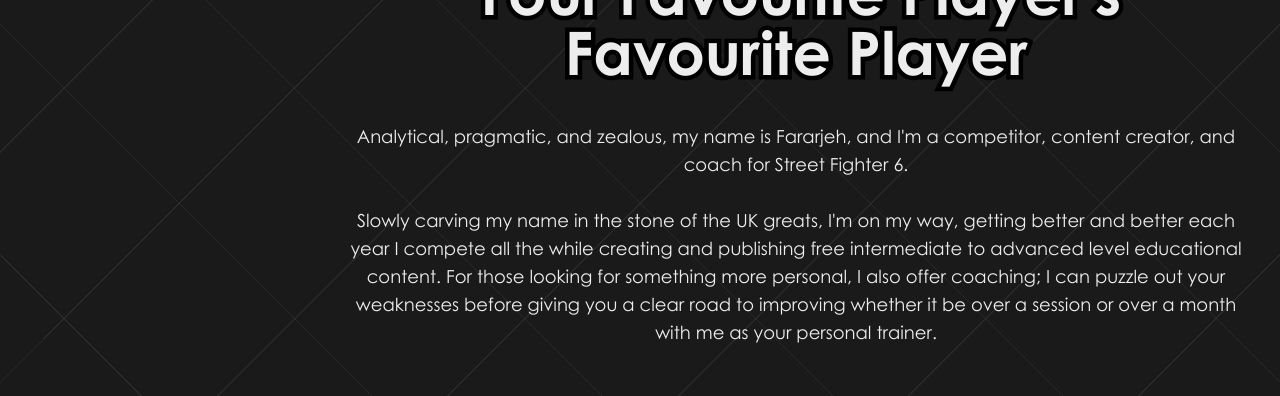
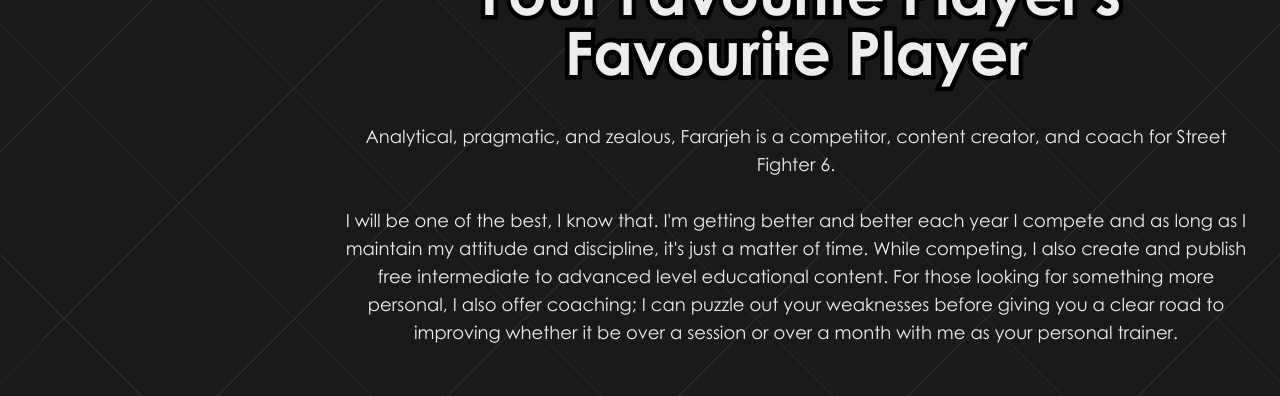
Before and after one commit to bfararjeh/nextjs-learning, a Next.js app: page / in a window 1280 px wide. Shown: the part 1000-1396 px from the top of the page. Built offline with nearby package versions, Linux system fonts and the light colour scheme; no server answers.

Commit message:
Update page.tsx

```diff
--- a/src/app/page.tsx
+++ b/src/app/page.tsx
@@ -81,11 +81,8 @@
             />
 
               <h1>Your Favourite Player's Favourite Player</h1>
-              <p className="mt-10">Analytical, pragmatic, and zealous, my name is Fararjeh, and I'm a competitor, content creator, and coach for Street Fighter 6.<br/><br/>Slowly carving my name in the stone of the UK greats, I'm on my way, getting better and better each year I compete all the while creating and publishing free intermediate to advanced level educational content. For those looking for something more personal, I also offer coaching; I can puzzle out your weaknesses before giving you a clear road to improving whether it be over a session or over a month with me as your personal trainer.</p>
-
+              <p className="mt-10">Analytical, pragmatic, and zealous, Fararjeh is a competitor, content creator, and coach for Street Fighter 6.<br/><br/>I will be one of the best, I know that. I'm getting better and better each year I compete and as long as I maintain my attitude and discipline, it's just a matter of time. While competing, I also create and publish free intermediate to advanced level educational content. For those looking for something more personal, I also offer coaching; I can puzzle out your weaknesses before giving you a clear road to improving whether it be over a session or over a month with me as your personal trainer.</p>
           </section>
-
-
 
           <section id="achievements">
             <h2 className="text-center 2xl:text-left">Achievements</h2>
```
